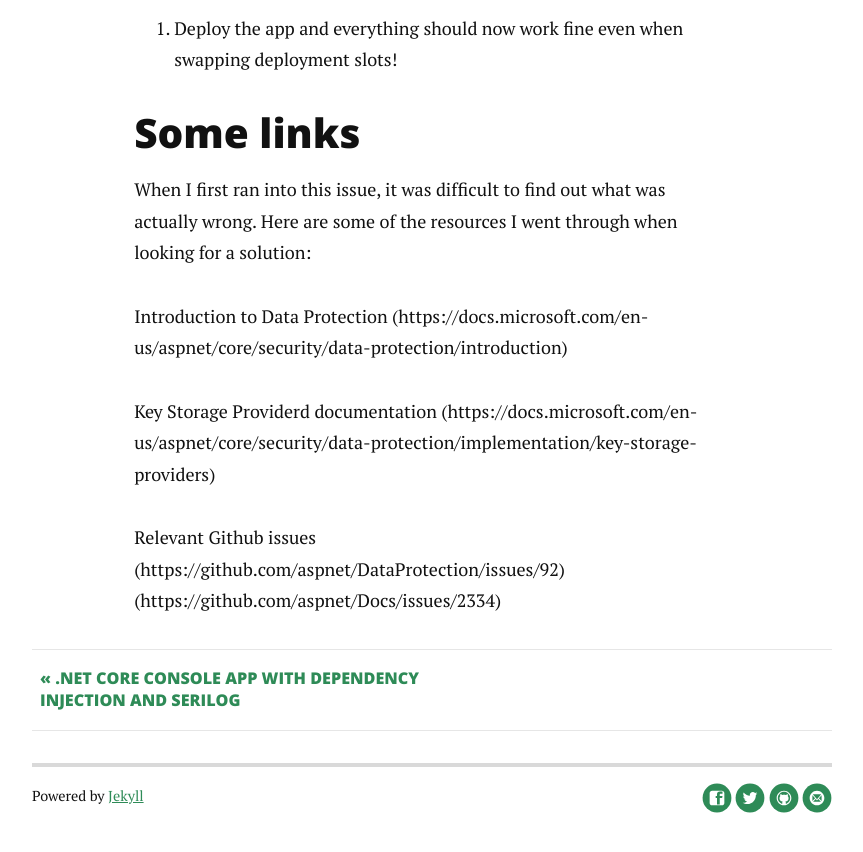
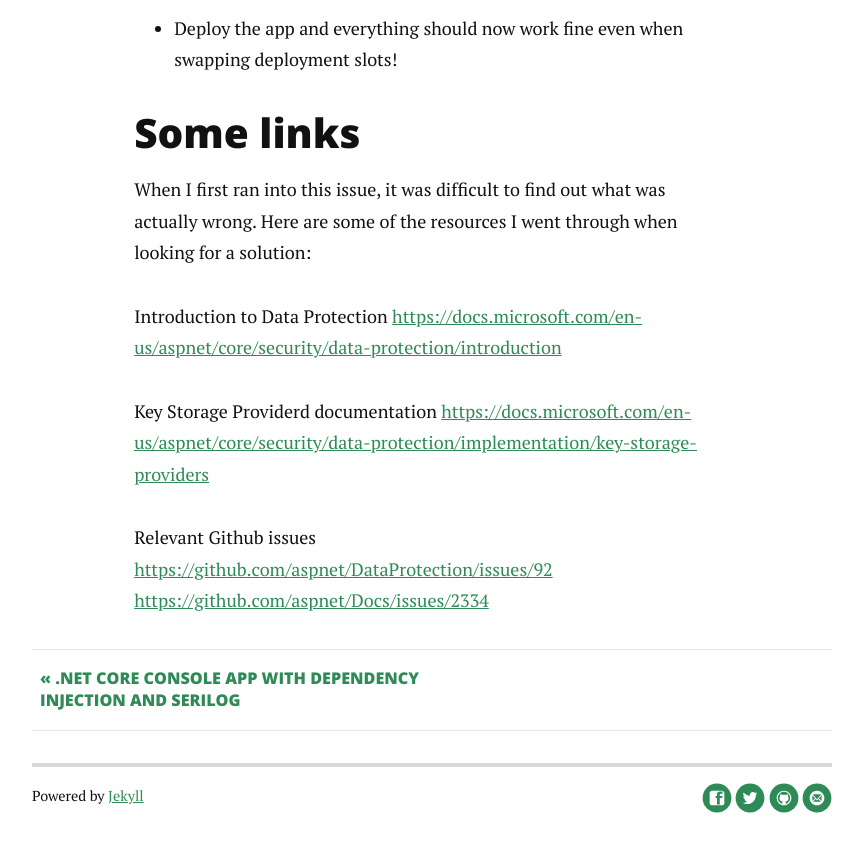
Before and after one commit to henningst/henningst.github.io, a Jekyll site: the page built from _posts/2017-02-24-asp-net-core-dataprotection-and-azure-web-apps.md, in a window 1280 px wide and 900 px high, scrolled down 8325 px. Shown: the top 852 px of the window, without its empty margins (208-1071 px from the left). Built offline with Jekyll 4.4.1, drawn with Linux system fonts in a browser that asks for light colours; nearby versions of some CDN libraries; comment, search, counter and statistics services are not loaded; some of the changed lines change nothing that is shown.

Commit message:
Some formatting tweaks

````diff
--- a/_posts/2017-02-24-asp-net-core-dataprotection-and-azure-web-apps.md
+++ b/_posts/2017-02-24-asp-net-core-dataprotection-and-azure-web-apps.md
@@ -53,12 +53,12 @@ In addition to problems with anti forgery tokens, this problem also applies to a
 
 ## How to reproduce
 
-1. Create an Azure Web App with a separate deployment slot (i.e. a slot called staging). You can see in the screenshot below, that I have a site called DataProtectionSample... with a separate slot for staging.
+- Create an Azure Web App with a separate deployment slot (i.e. a slot called staging). You can see in the screenshot below, that I have a site called DataProtectionSample... with a separate slot for staging.
 
 ![Screenshot of slot setup]({{ site.url }}/assets/img/posts/dataprotection/azure-webapp-slot.png)
 
 
-2. Now try to deploy an ASP.NET Core MVC app with a form where you apply the attribute `[ValidateAntiForgeryToken]` to the action you post to. The action can i.e. look like this:
+- Now try to deploy an ASP.NET Core MVC app with a form where you apply the attribute `[ValidateAntiForgeryToken]` to the action you post to. The action can i.e. look like this:
 
 {% highlight csharp lineanchors %}
 [HttpPost]
@@ -80,7 +80,7 @@ In your view, you can have just a plain form posting to the action above.
 {% endhighlight %}
 
 
-3. When you have the web app running, load the form (but don't try to submit yet).
+- When you have the web app running, load the form (but don't try to submit yet).
 
 If you have a look at the markup, you can see a hidden input tag containing a `__RequestVerificationToken`. This token is generated by the server
 and is validated when you post the form to make sure the form was actually generated by our app.
@@ -89,9 +89,9 @@ and is validated when you post the form to make sure the form was actually gener
 <input name="__RequestVerificationToken" type="hidden" value="CfDJ8INSXJPRzp5Kj_auYHfr4NM9Soli2TnvMdIpfluwUi-EdWzYKC2NtKYw9EdoK7vsB4ThC-njdo4CHVzjkIxgfjXTUb5nHvDAoKTQn84TDXug7othtHS0nmKvbe7Pieqh76NzAPko87cN7JSVkLzxsPE">
 {% endhighlight %}
 
-4. Now try to deploy your app to the deployment slot and then do a swap between `staging` and `production`. This is a typical approach if you want to have zero downtime deployment.
+- Now try to deploy your app to the deployment slot and then do a swap between `staging` and `production`. This is a typical approach if you want to have zero downtime deployment.
 
-5. When your site has been deployed, try to submit the form. You should now see the following exception:
+- When your site has been deployed, try to submit the form. You should now see the following exception:
 
 ```
 System.InvalidOperationException: The antiforgery token could not be decrypted. ---> System.Security.Cryptography.CryptographicException: The key {9725081b-7caf-4642-ae55-93cf9c871c36} was not found in the key ring.
@@ -133,14 +133,14 @@ me in the [right direction](https://github.com/aspnet/DataProtection/issues/92#i
 Since I already has a Redis instance up and running, I chose to use the Redis provider. There are just a couple of simple steps you need to do in order to
 get the Redis Key Storage Provider up and running.
 
-1. First add the following NuGet package to your project: `"Microsoft.AspNetCore.DataProtection.Redis"`
-2. Then in `Startup.cs` configure Data Protection to use the Redis Key Storage Provider instead of the default configuration like this:
+- First add the following NuGet package to your project: `"Microsoft.AspNetCore.DataProtection.Redis"`
+- Then in `Startup.cs` configure Data Protection to use the Redis Key Storage Provider instead of the default configuration like this:
 
 ```
 var redis = ConnectionMultiplexer.Connect("[your-redis-server-instance-here].redis.cache.windows.net:6380,password=[your-redis-password-here],ssl=True,abortConnect=False");
 services.AddDataProtection().PersistKeysToRedis(redis, "DataProtection-Keys");
 ```
-3. Deploy the app and everything should now work fine even when swapping deployment slots!
+- Deploy the app and everything should now work fine even when swapping deployment slots!
 
 
 
@@ -154,13 +154,13 @@ looking for a solution:
 
 
 Introduction to Data Protection
-(https://docs.microsoft.com/en-us/aspnet/core/security/data-protection/introduction)
+[https://docs.microsoft.com/en-us/aspnet/core/security/data-protection/introduction](https://docs.microsoft.com/en-us/aspnet/core/security/data-protection/introduction)
 
 
 Key Storage Providerd documentation
-(https://docs.microsoft.com/en-us/aspnet/core/security/data-protection/implementation/key-storage-providers)
+[https://docs.microsoft.com/en-us/aspnet/core/security/data-protection/implementation/key-storage-providers](https://docs.microsoft.com/en-us/aspnet/core/security/data-protection/implementation/key-storage-providers)
 
 
 Relevant Github issues
-(https://github.com/aspnet/DataProtection/issues/92)
-(https://github.com/aspnet/Docs/issues/2334)
+[https://github.com/aspnet/DataProtection/issues/92](https://github.com/aspnet/DataProtection/issues/92)
+[https://github.com/aspnet/Docs/issues/2334](https://github.com/aspnet/Docs/issues/2334)
````
